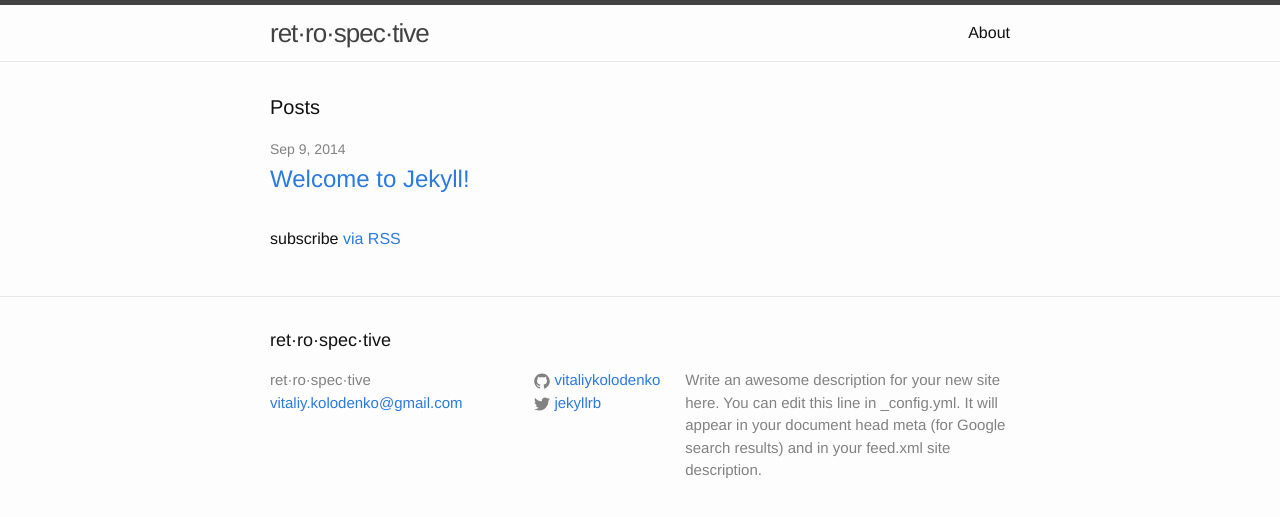
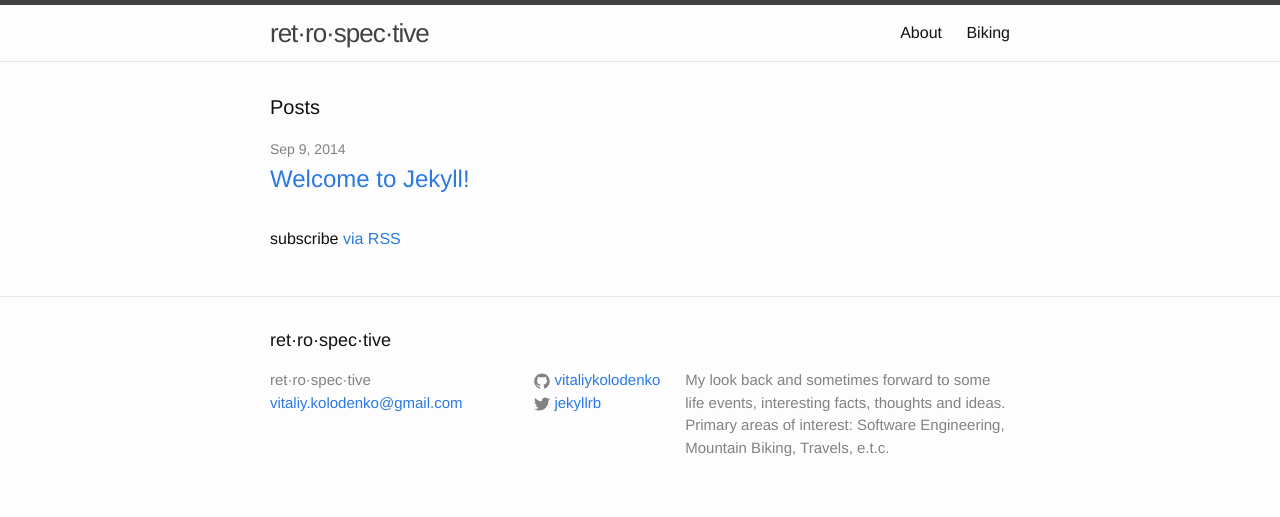
Before and after one commit to vitaliykolodenko/vitaliykolodenko.github.io, a Jekyll site: the page built from index.html, in a window 1280 px wide. Shown: the top 517 px of the page. Built offline with Jekyll 4.4.1, drawn with Linux system fonts in a browser that asks for light colours.

Commit message:
Added biking page, changed site description

```diff
--- a/_config.yml
+++ b/_config.yml
@@ -2,11 +2,10 @@
 title: ret·ro·spec·tive
 email: vitaliy.kolodenko@gmail.com
 description: > # this means to ignore newlines until "baseurl:"
-  Write an awesome description for your new site here. You can edit this
-  line in _config.yml. It will appear in your document head meta (for
-  Google search results) and in your feed.xml site description.
+  My look back and sometimes forward to some life events, interesting facts, thoughts and ideas.
+  Primary areas of interest: Software Engineering, Mountain Biking, Travels, e.t.c.
 baseurl: "" # the subpath of your site, e.g. /blog/
-url: "http://yourdomain.com" # the base hostname & protocol for your site
+url: "http://localhost:4000" # the base hostname & protocol for your site
 twitter_username: jekyllrb
 github_username:  vitaliykolodenko
 
```
Also changed, not shown: biking.md (added, +37 -0 lines), assets/Kellys_Exquisite_2010.jpg (added), assets/RM_Vertex_930.jpg (added), 1 other file.
